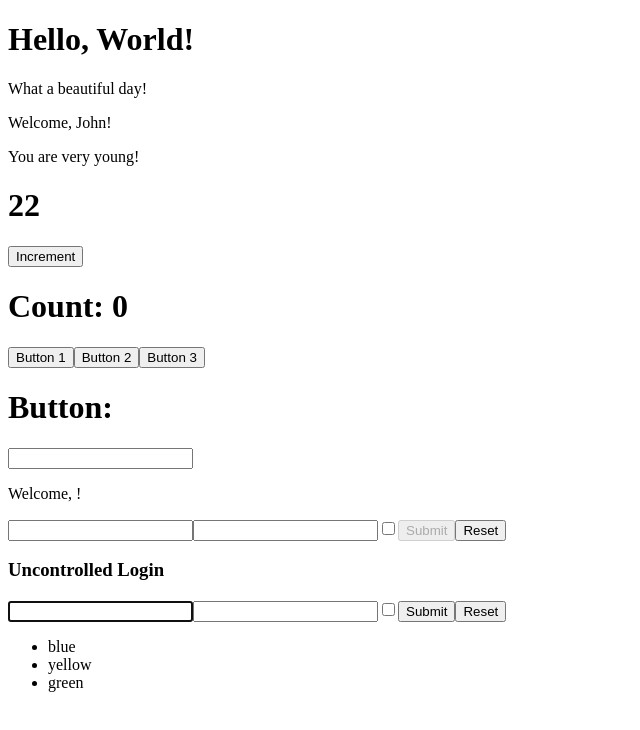
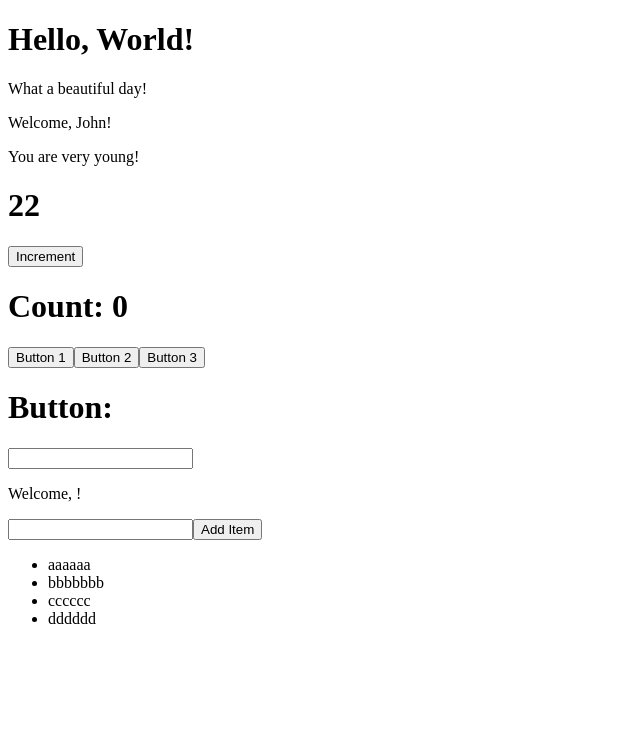
Before and after one commit to antoniocodella/react-exercises, a React (Create React App) app: page / in a window 1280 px wide. Shown: the top 730 px of the page, without its empty margins (0-640 px from the left). Built offline with nearby package versions, Linux system fonts and the light colour scheme.

Commit message:
lists-03

```diff
--- a/src/App.js
+++ b/src/App.js
@@ -6,6 +6,7 @@ import { Counter } from "./Counter";
 import { Hello } from "./Hello";
 import { InteractiveWelcome } from "./InteractiveWelcome";
 import { Login } from "./Login";
+import { TodoList } from "./TodoList";
 import { UncontrolledLogin } from "./UncontrolledLogin";
 import { Welcome } from "./Welcome";
 
@@ -33,9 +34,7 @@ export class App extends React.Component {
         <ClickCounter />
         <ClickTracker />
         <InteractiveWelcome />
-        <Login onLogin={this.onLogin} />
-        <UncontrolledLogin />
-        <Colors items={items} />
+        <TodoList />
       </div>
     );
   }
--- /dev/null
+++ b/src/TodoList.js
@@ -0,0 +1,27 @@
+import React from "react";
+
+export class TodoList extends React.Component {
+  state = {
+    items: ["aaaaaa", "bbbbbbb", "cccccc", "dddddd"],
+  };
+
+  handleAddItem = () => {
+    this.setState(() => {
+      this.state.items.push("ciao");
+    });
+  };
+
+  render() {
+    return (
+      <div>
+        <input></input>
+        <button onClick={this.handleAddItem}>Add Item</button>
+        <ul>
+          {this.state.items.map((item) => (
+            <li key={item}>{item}</li>
+          ))}
+        </ul>
+      </div>
+    );
+  }
+}
```
